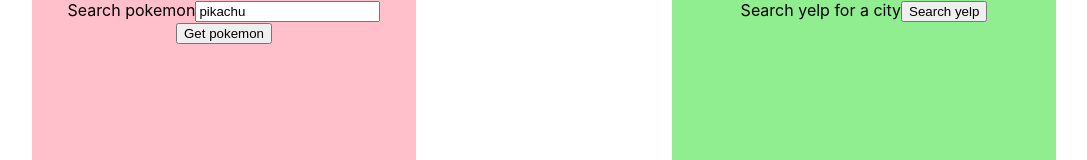
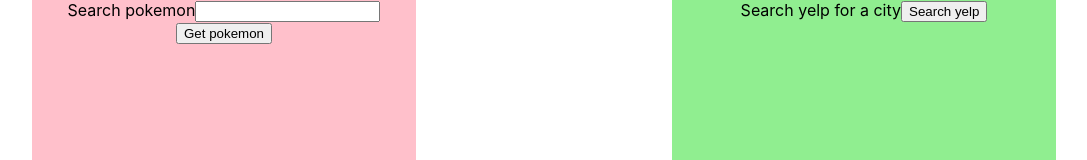
Before and after one commit to ari-harlem-caballero/React-HB-api-proxy, a React (Create React App) app: page / in a window 1280 px wide. Shown: the top 160 px of the page, without its empty margins (96-1183 px from the left). Built offline with nearby package versions, Linux system fonts and the light colour scheme.

Commit message:
connecting to data, no display

```diff
--- a/src/PokemonList.js
+++ b/src/PokemonList.js
@@ -5,7 +5,8 @@ export default function PokemonList({ pokemonName }) {
     <div>
       {
         pokemonName.map((pokemon, i) =>
-          <div className='pokemon-info' key={pokemon.pokemon + i}>
+          <div className='pokemon-info'
+            key={pokemon.pokemon + i}>
             <p>{pokemon.pokemon}</p>
             <img src={pokemon.url_image} />
           </div>)
--- a/src/PokemonSearch.js
+++ b/src/PokemonSearch.js
@@ -4,7 +4,7 @@ import Spinner from './Spinner';
 
 export default function PokemonSearch() {
       // you'll need to track your pokemon search results, the loading state, and one form field: name. For this form field, set a real initial values (like 'pikachu') so the form populates with a default value.
-  const [search, setSearch] = useState('pikachu');
+  const [search, setSearch] = useState('');
   const [loading, setLoading] = useState(false);
   const [pokemonName, setPokemonName] = useState([]);
 
```
Also changed, not shown: 1 other file (tests, documents, lock files or other folders).
